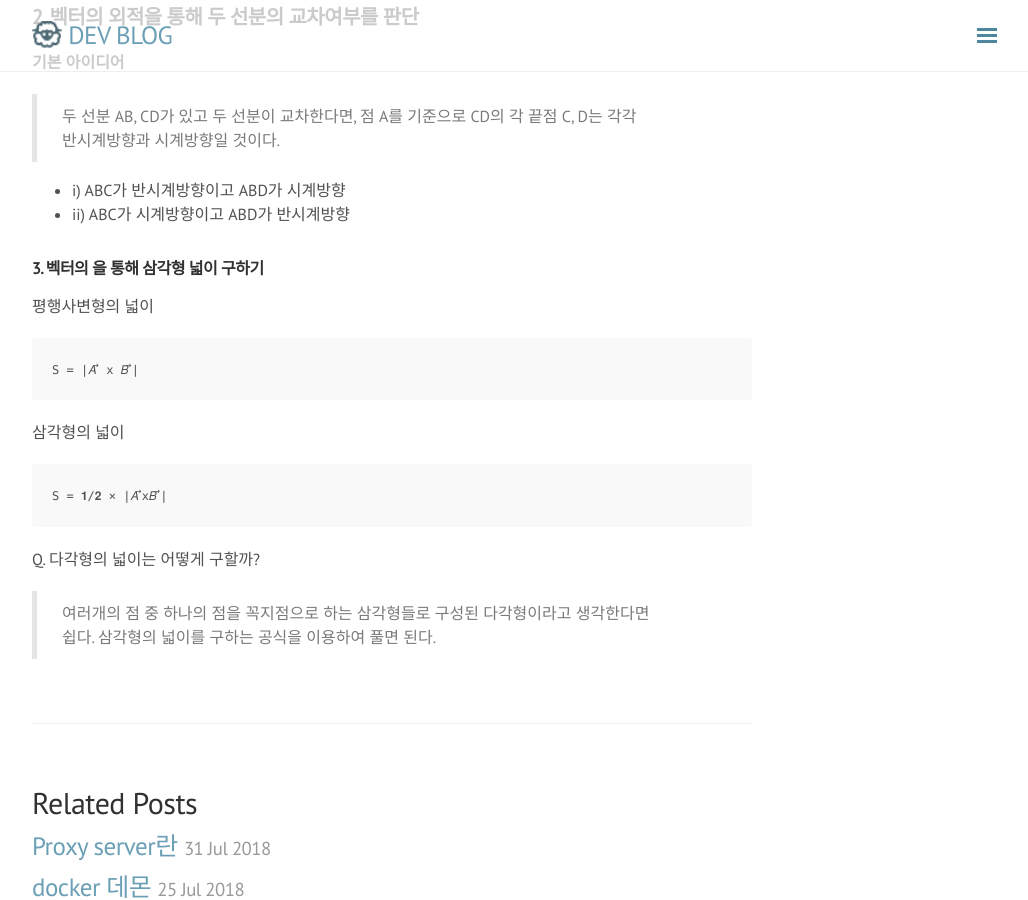
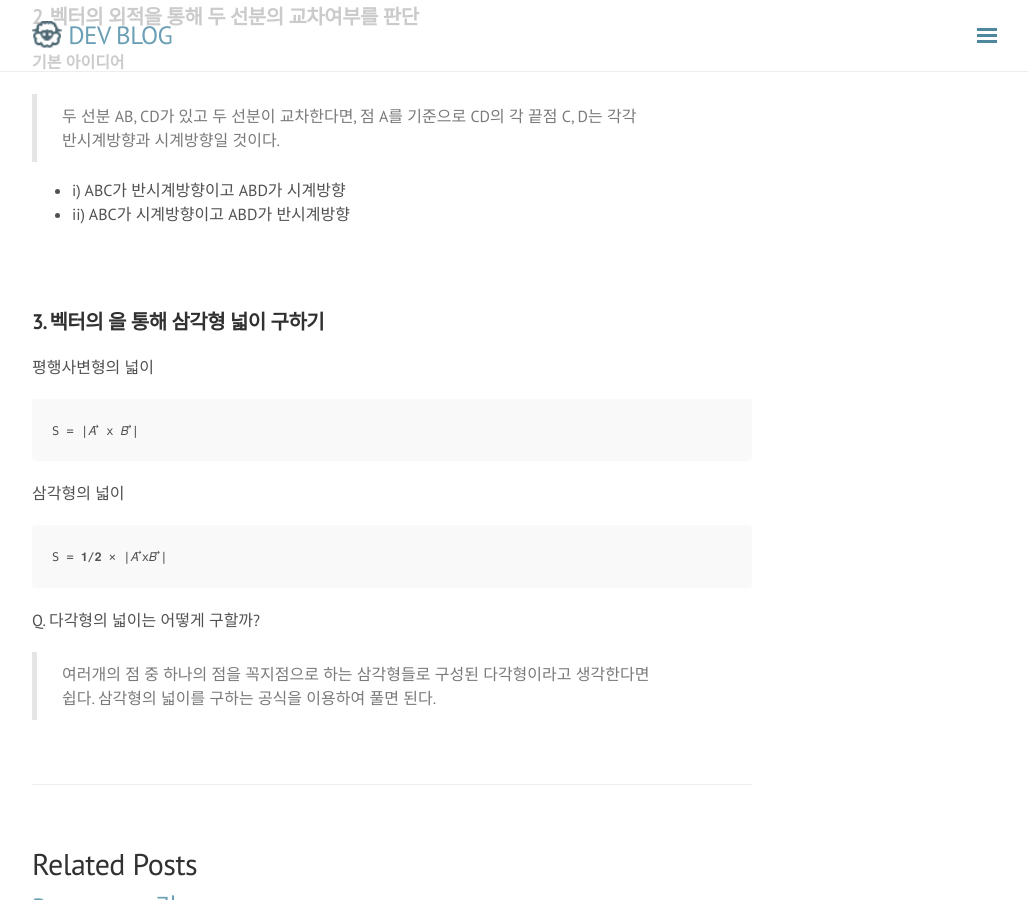
Before and after one commit to rmcodestar/rmcodestar.github.io, a Jekyll site: the page built from _posts/2018-07-29-vector-product.md, in a window 1280 px wide and 900 px high, scrolled down 1648 px. Shown: the whole window, without its empty margins (248-1276 px from the left). Built offline with Jekyll 4.4.1, drawn with Linux system fonts in a browser that asks for light colours; nearby versions of some CDN libraries; comment, search, counter and statistics services are not loaded.

Commit message:
Update 2018-07-29-vector-product.md

````diff
--- a/_posts/2018-07-29-vector-product.md
+++ b/_posts/2018-07-29-vector-product.md
@@ -57,9 +57,9 @@ tag: [알고리즘, CCW]
 * i) ABC가 반시계방향이고 ABD가 시계방향
 * ii) ABC가 시계방향이고 ABD가 반시계방향
 
+<br>
 
-
-### 3. 벡터의 을 통해 삼각형 넓이 구하기
+## 3. 벡터의 을 통해 삼각형 넓이 구하기
 평행사변형의 넓이
 ```
 S = |𝐴 ⃗ x 𝐵 ⃗|
````
